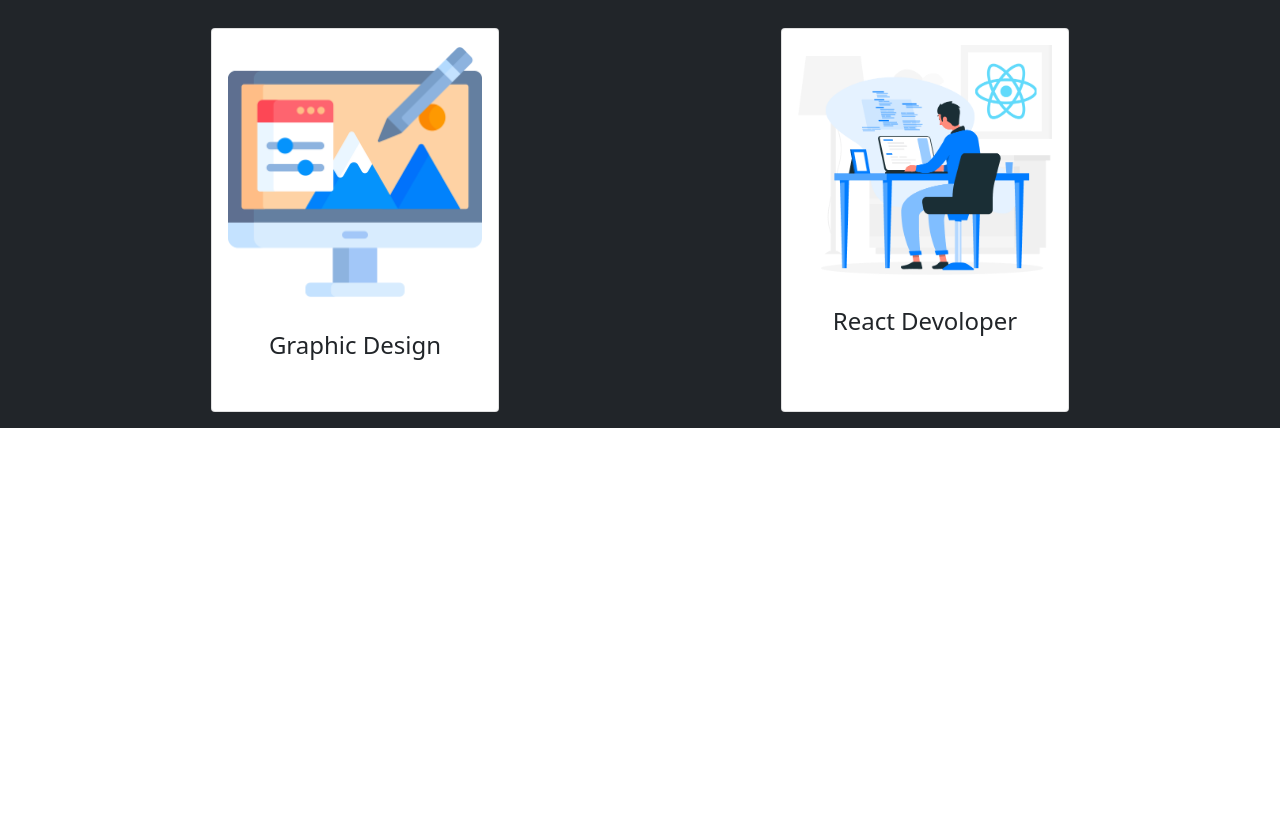
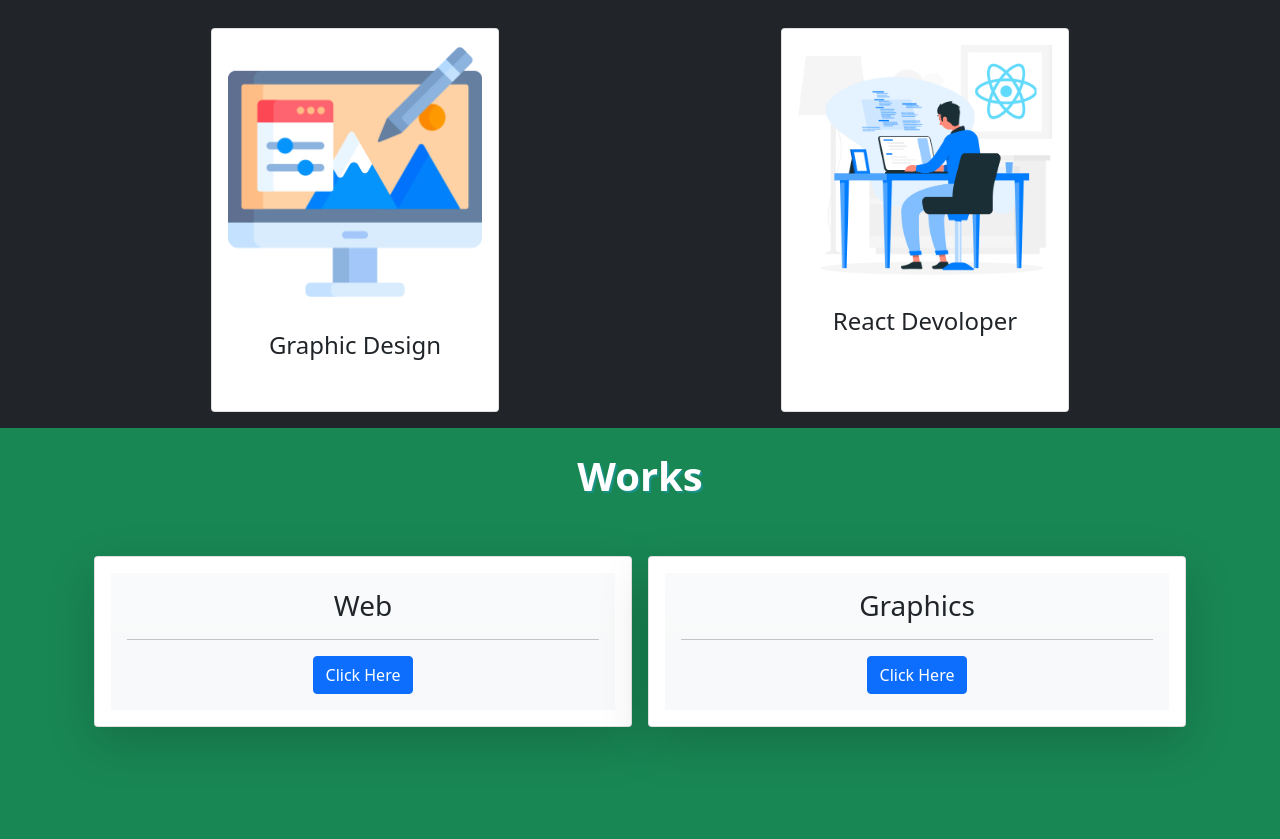
Before and after one commit to muhammedhashir1/portfolio, a plain HTML site: page index.html in a window 1280 px wide. Shown: the part 1292-2131 px from the top of the page. Before the commit the page ends 1720 px from the top, so only its background shows below. Drawn offline with nearby package versions, Linux system fonts and the light colour scheme.

Commit message:
works section added to the project

```diff
--- a/index.html
+++ b/index.html
@@ -148,7 +148,38 @@
           </div>
         </div>
       </section>
+<!--works-->
+<section id="works" class="bg-success">
+    <h1 class="text-center text-white fw-bold p-4" style="text-shadow: 2px 2px #1a9187">
+      Works
+    </h1>
+    <div class="container">
+      <div class="row p-3">
+        <div class="col-lg-6 col-md-6 col-sm-12 col-xs-12 p-2 pb-5">
+          <div class="card text-center shadow-lg p-3 mb-5 bg-body rounded">
 
+            <div class="card-body bg-light bg-gradient ">
+              <h3 class="card-title">Web</h3>
+              <hr>
+              <a href="/web.html" class="btn btn-primary">Click Here</a>
+            </div>
+
+          </div>
+        </div>
+        <div class="col-lg-6 col-md-6 col-sm-12 col-xs-12 p-2 pb-5">
+          <div class="card text-center shadow-lg p-3 mb-5 bg-body rounded">
+
+            <div class="card-body bg-light bg-gradient">
+              <h3 class="card-title">Graphics</h3>
+            <hr>
+              <a href="/graphics.html" class="btn btn-primary">Click Here</a>
+            </div>
+
+          </div>
+        </div>
+      </div>
+    </div>
+  </section>
 
     <!--bootstrap links-->
     <script
```
